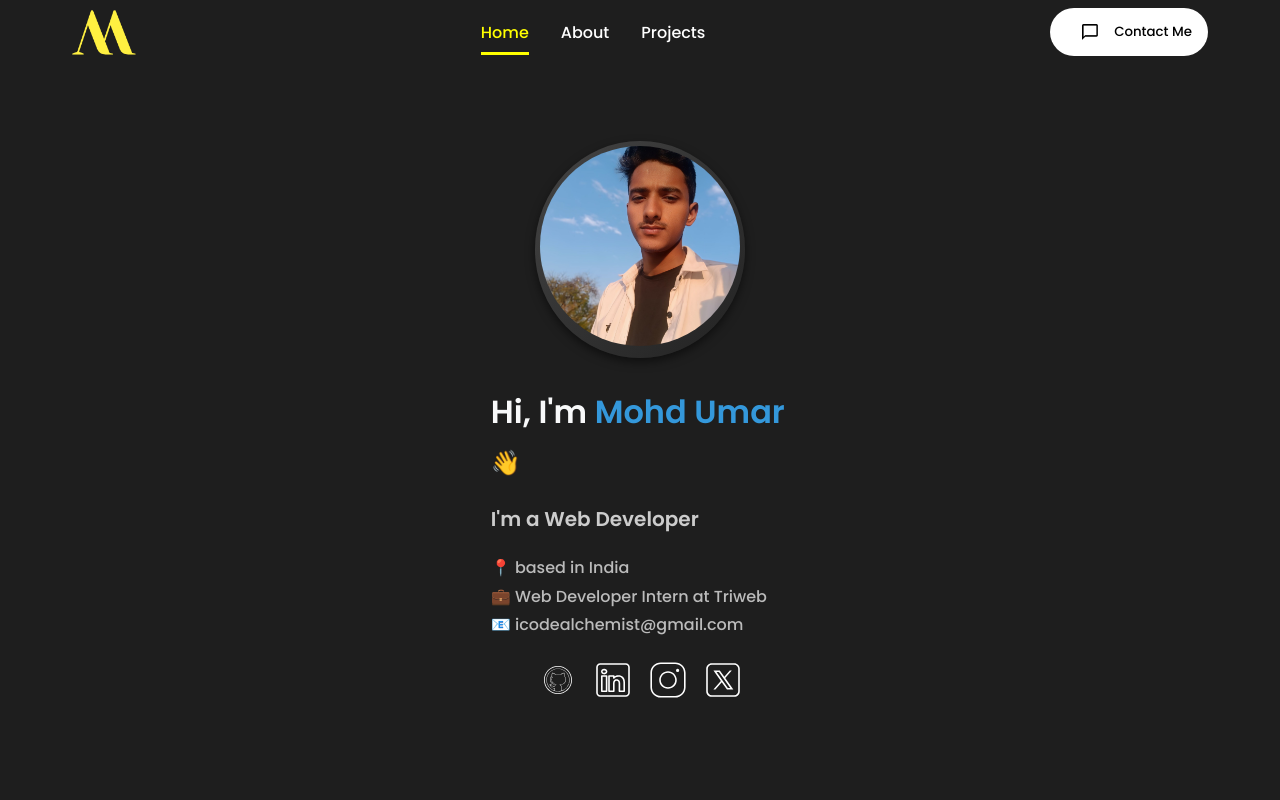
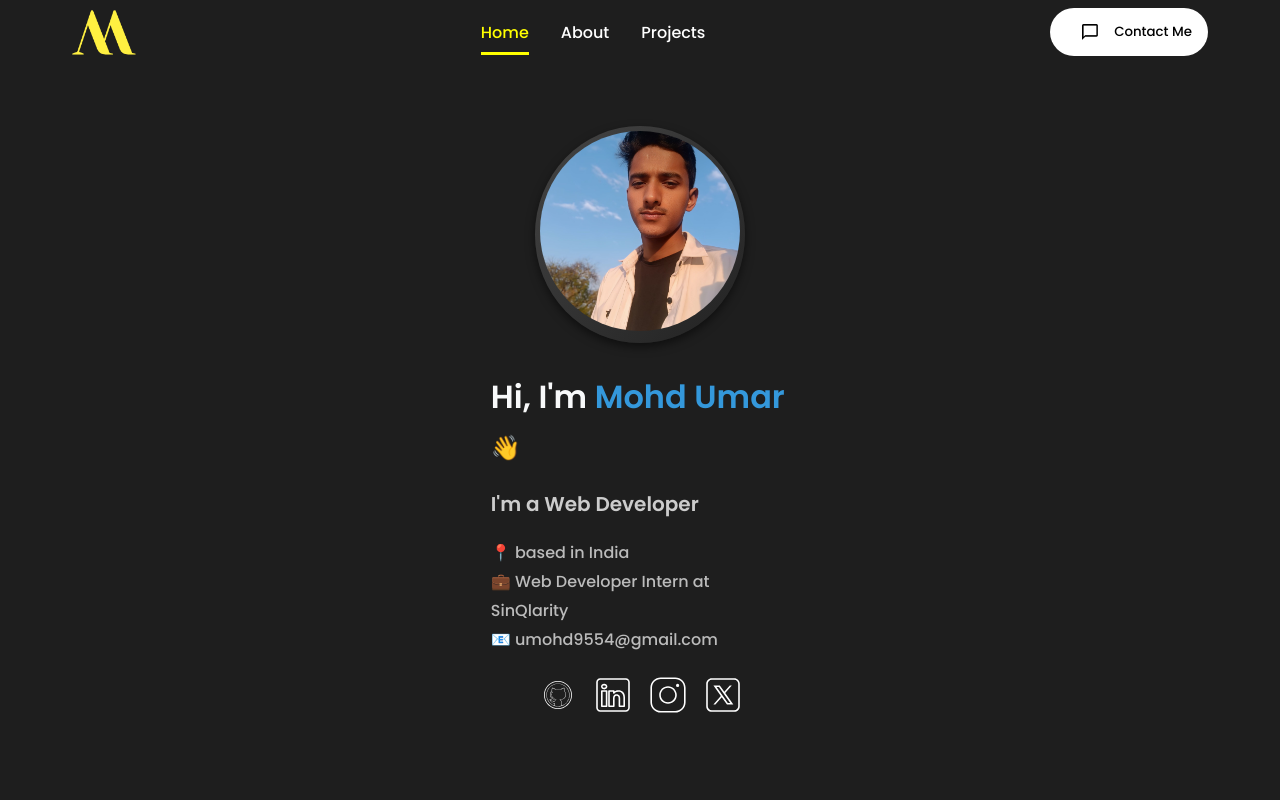
Before and after one commit to SunainaAnand28/Portfolio, a React (Create React App) app: page / in a window 1280 px wide. Shown: the top 800 px of the page. Built offline with nearby package versions, Linux system fonts and the light colour scheme.

Commit message:
Updated contact

```diff
--- a/src/components/Intro/intro.js
+++ b/src/components/Intro/intro.js
@@ -19,8 +19,8 @@ const Intro = () => {
           <h2>I'm a Web Developer</h2>
           <ul className='details'>
             <li><span role='img' aria-label='location'>📍</span> based in India</li>
-            <li><span role='img' aria-label='work'>💼</span> Web Developer Intern at Triweb</li>
-            <li><span role='img' aria-label='email'>📧</span> icodealchemist@gmail.com</li>
+            <li><span role='img' aria-label='work'>💼</span> Web Developer Intern at SinQlarity</li>
+            <li><span role='img' aria-label='email'>📧</span> umohd9554@gmail.com</li>
           </ul>
           <div className="socialLinks">
           <a href="https://github.com" target="_blank" rel="noopener noreferrer">
```
